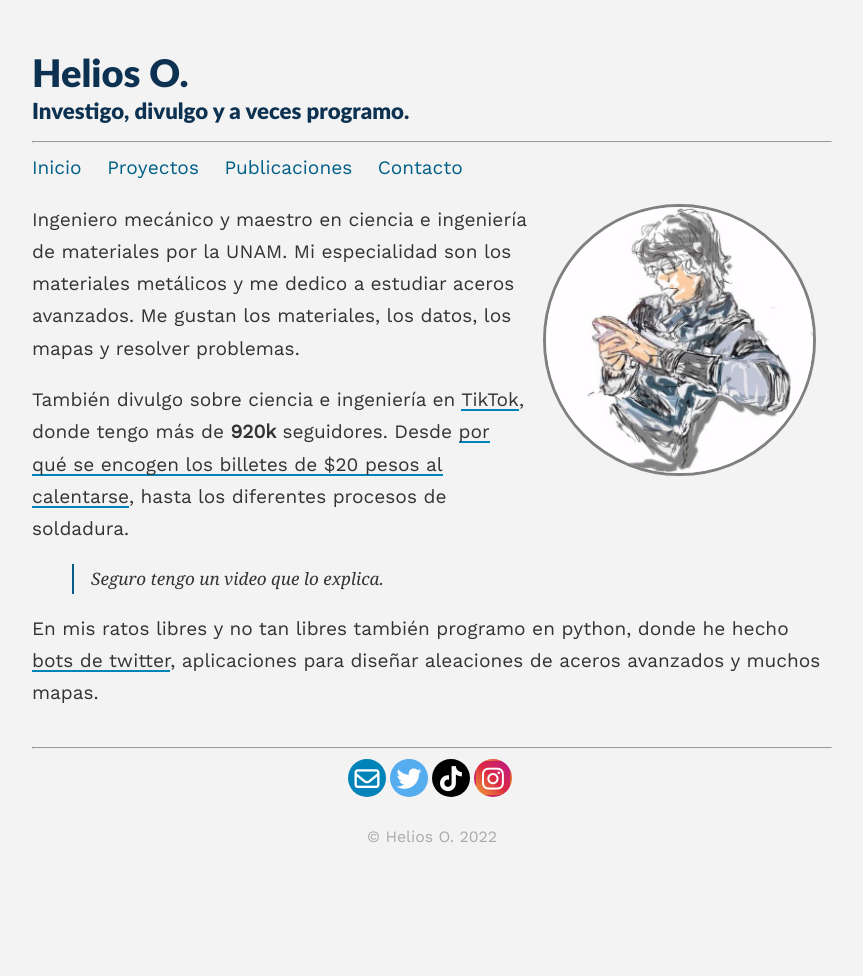
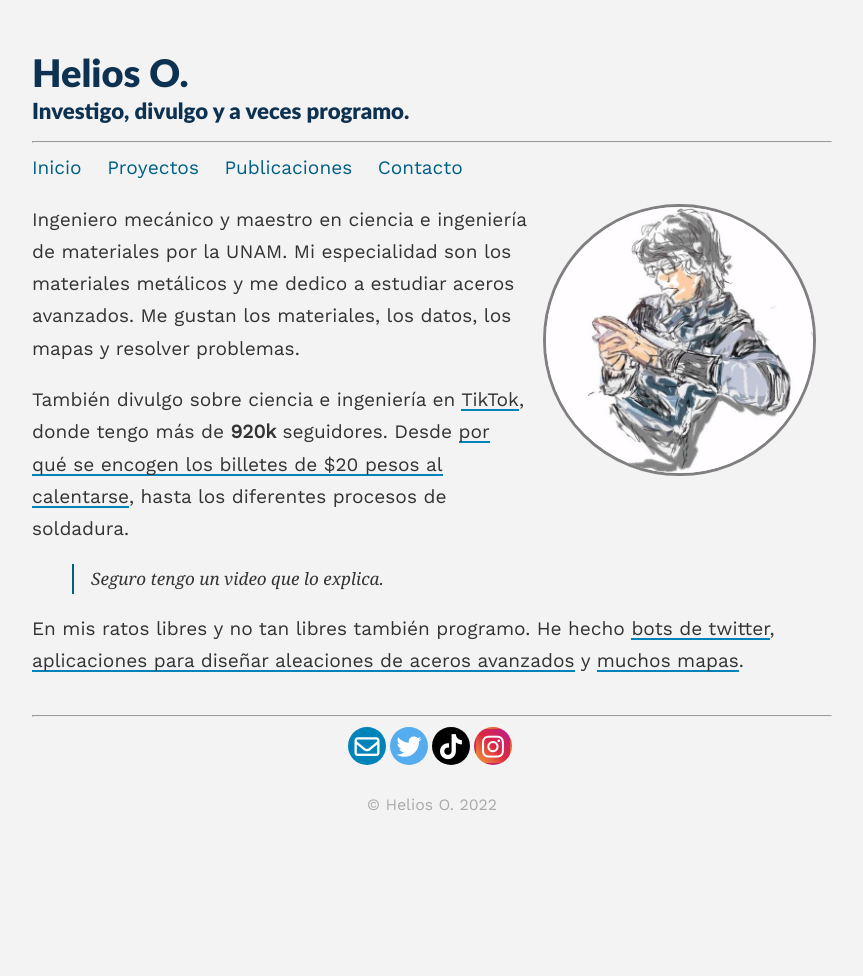
Before and after one commit to Heliouz/Heliouz.github.io, a Jekyll site: the page built from index.md, in a window 1280 px wide. Shown: the whole page, without its empty margins (208-1071 px from the left). Built offline with Jekyll 4.4.1, drawn with Linux system fonts in a browser that asks for light colours.

Commit message:
Update index.md

```diff
--- a/index.md
+++ b/index.md
@@ -13,4 +13,4 @@ También divulgo sobre ciencia e ingeniería en [TikTok](https://www.tiktok.com/
 
 >Seguro tengo un video que lo explica.
 
-En mis ratos libres y no tan libres también programo en python, donde he hecho [bots de twitter](https://twitter.com/BigakuSan){:target="_blank"}, aplicaciones para diseñar aleaciones de aceros avanzados y muchos mapas.
+En mis ratos libres y no tan libres también programo. He hecho [bots de twitter](https://twitter.com/BigakuSan){:target="_blank"}, [aplicaciones para diseñar aleaciones de aceros avanzados]({{site.baseurl}}/projects/qpqt/){:target="_blank"} y [muchos mapas]({{site.baseurl}}/projects/estumex/){:target="_blank"}.
```
